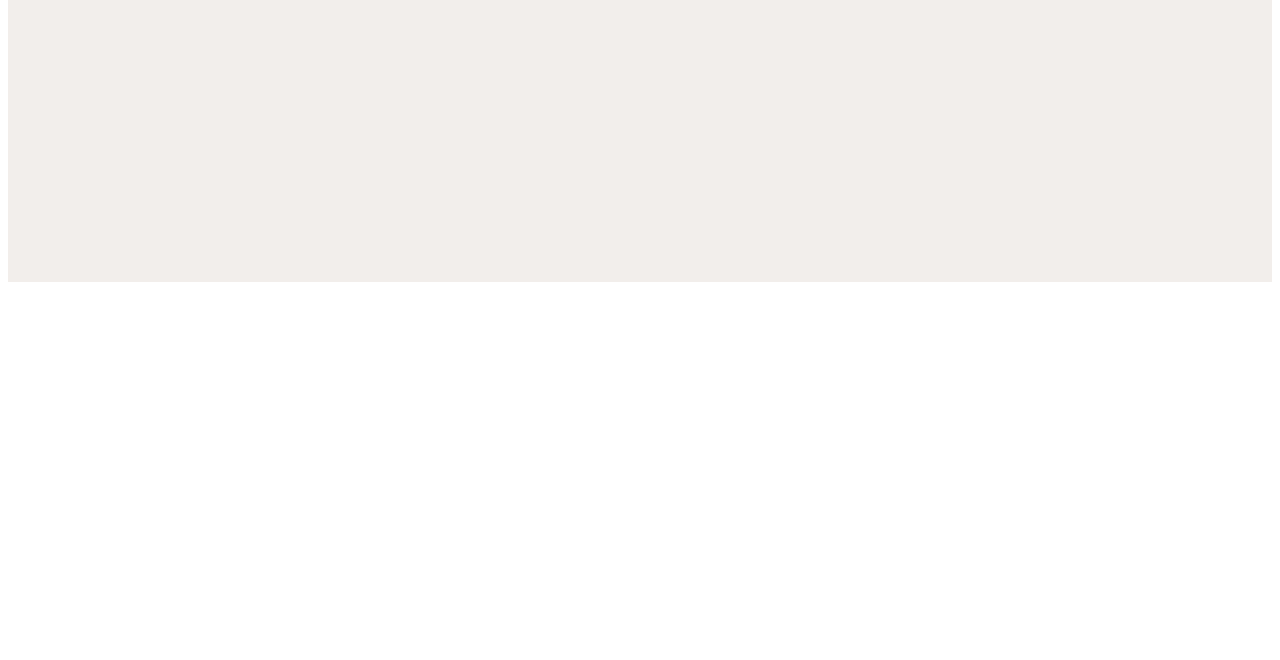
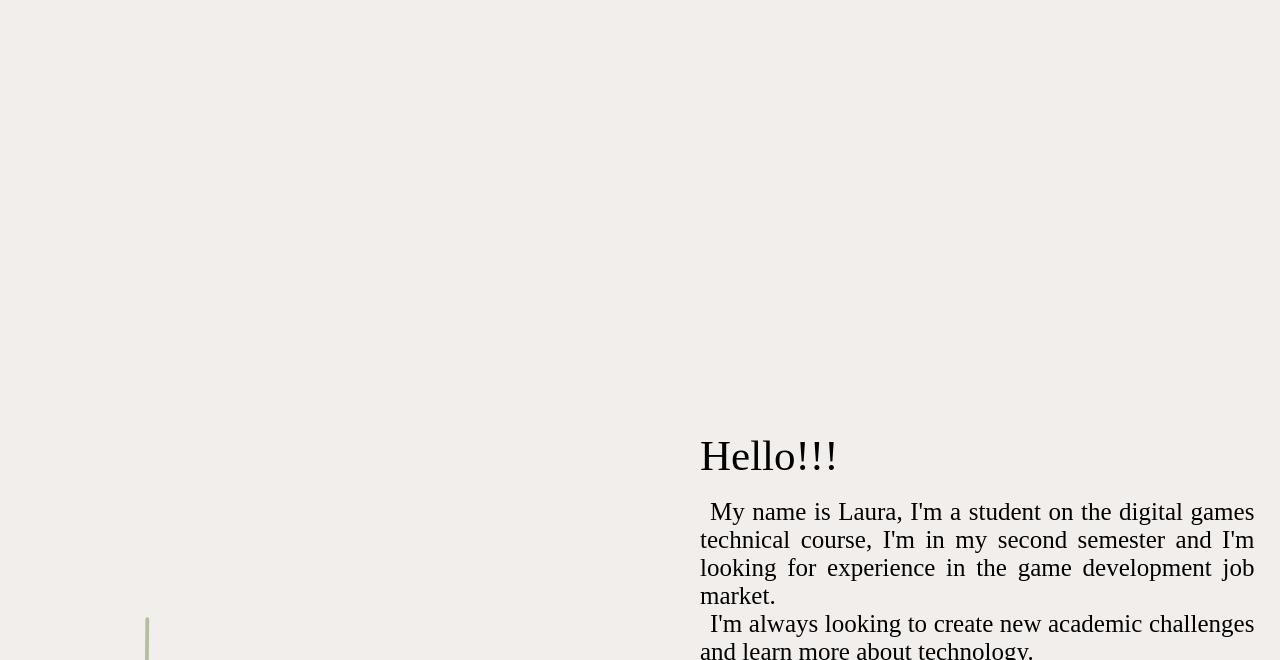
Before and after one commit to laurelzxy/Portfolio, a plain HTML site: page index.html in a window 1280 px wide. Shown: the part 539-1199 px from the top of the page. Before the commit the page ends 829 px from the top, so only its background shows below. Drawn offline with Linux system fonts and the light colour scheme; a web font is replaced by a local one.

Commit message:
Feat: Sobre mim

```diff
--- a/index.html
+++ b/index.html
@@ -1,15 +1,18 @@
 <!DOCTYPE html>
 <html lang="pt-br">
+
 <head>
     <meta charset="UTF-8">
     <meta name="viewport" content="width=device-width, initial-scale=1.0">
 
     <link rel="preconnect" href="https://fonts.googleapis.com">
-<link rel="preconnect" href="https://fonts.gstatic.com" crossorigin>
-<link href="https://fonts.googleapis.com/css2?family=Italiana&display=swap" rel="stylesheet">
-<link rel="preconnect" href="https://fonts.googleapis.com">
-<link rel="preconnect" href="https://fonts.gstatic.com" crossorigin>
-<link href="https://fonts.googleapis.com/css2?family=Andika:ital,wght@0,400;0,700;1,400;1,700&family=Italiana&display=swap" rel="stylesheet">
+    <link rel="preconnect" href="https://fonts.gstatic.com" crossorigin>
+    <link href="https://fonts.googleapis.com/css2?family=Italiana&display=swap" rel="stylesheet">
+    <link rel="preconnect" href="https://fonts.googleapis.com">
+    <link rel="preconnect" href="https://fonts.gstatic.com" crossorigin>
+    <link
+        href="https://fonts.googleapis.com/css2?family=Andika:ital,wght@0,400;0,700;1,400;1,700&family=Italiana&display=swap"
+        rel="stylesheet">
 
 
 
@@ -25,8 +28,33 @@
         <h1>Laura Olivar Santos</h1>
         <img src="img/portfolio.svg" alt="portfolio">
 
+    </div>
+
+    <div class="sobre-mim">
+        <img src="img/retangulo.svg" alt="setas">
+        <div class="texto-sobre">
+            <h2>Hello!!!</h2><br>
+        <h3>  My name is Laura, I'm a student on the digital games technical course, I'm in my second semester and I'm looking for experience in the game development job market.
+
+            <h3>
+                I'm always looking to create new academic challenges and learn more about technology.
+            </h3>
+        </h3>
+
+        <div class="redes-sociais">
+
+            <img src="img/instagram.svg" alt="instagram">
+            <img src="img/linkedin.svg" alt="linkedin">
+            <img src="img/email.svg" alt="email">
+            <img src="img/github.svg" alt="github">
+
+        </div>
+
+        </div>
+
 
     </div>
 
 </body>
+
 </html>
--- a/style.css
+++ b/style.css
@@ -6,7 +6,13 @@
     src: url('https://fonts.googleapis.com/css2?family=Andika:ital,wght@0,400;0,700;1,400;1,700&family=Italiana&display=swap');
 }
 
-:root{
+* {
+    margin: 0;
+    padding: 0;
+    box-sizing: border-box;
+}
+
+:root {
     --verde-musgo: #B5BF9F;
     --cinza: #404040;
     --bege: #F2EEEB;
@@ -18,7 +24,6 @@
 
     font-family: "Italiana";
     font-weight: 50;
-    font
     /* text-align: left; */
     text-align: center;
     margin-right: 40%;
@@ -42,3 +47,39 @@
     /* align-items: center; */
 
 }
+
+.sobre-mim {
+    background-color: var(--bege);
+    padding: 2%;
+    display: flex;
+
+    gap: 60px;
+
+}
+
+.sobre-mim img {
+    width: 50%;
+
+}
+
+.texto-sobre{
+    text-align: justify;
+}
+
+.sobre-mim h2 {
+    font-family: "Italiana";
+    font-size: 43px;
+    font-weight: 50;
+
+    margin-top: 26%;
+
+
+}
+
+.texto-sobre h3 {
+    font-family: "Andika";
+    font-size: 25px;
+    font-weight: 50;
+
+    text-indent: 10px;
+}
```
Also changed, not shown: img/email.svg (added), img/github.svg (added), img/instagram.svg (added), img/linkedin.svg (added), img/retangulo.svg (added).
